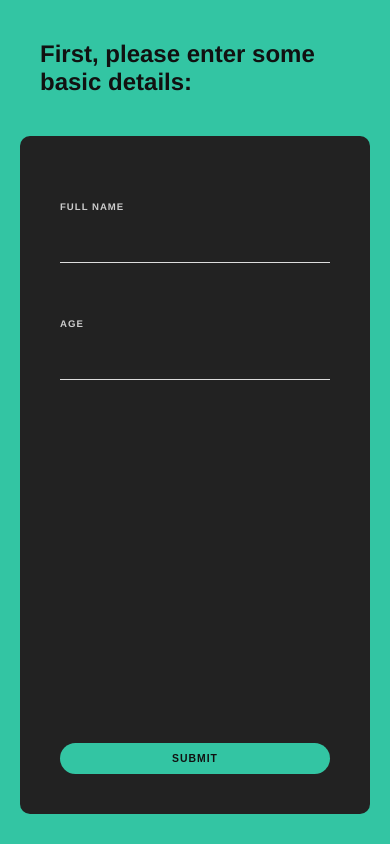
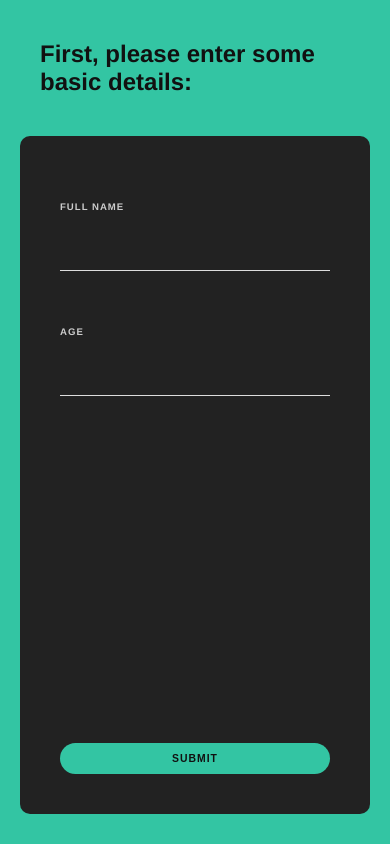
Before and after one commit to sidneykingsley/ux-loading, a Vue app: page /#/experiment in a window 390 px wide. Built offline with nearby package versions, Linux system fonts and the light colour scheme.

Commit message:
enlarged input font size on mobile and removed inherited styling

```diff
--- a/src/components/Form.vue
+++ b/src/components/Form.vue
@@ -189,7 +189,9 @@ input:focus {
   }
 
   .form-wrapper input {
+    -webkit-appearance: none;
     margin-bottom: 30px;
+    font-size: 20px;
   }
 
   input:focus {
```
